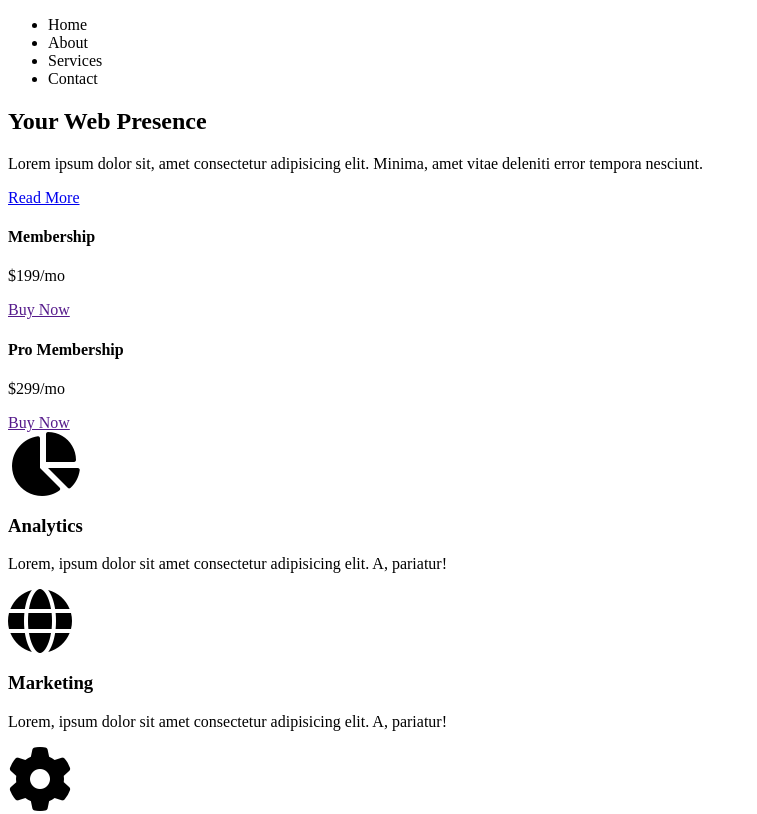
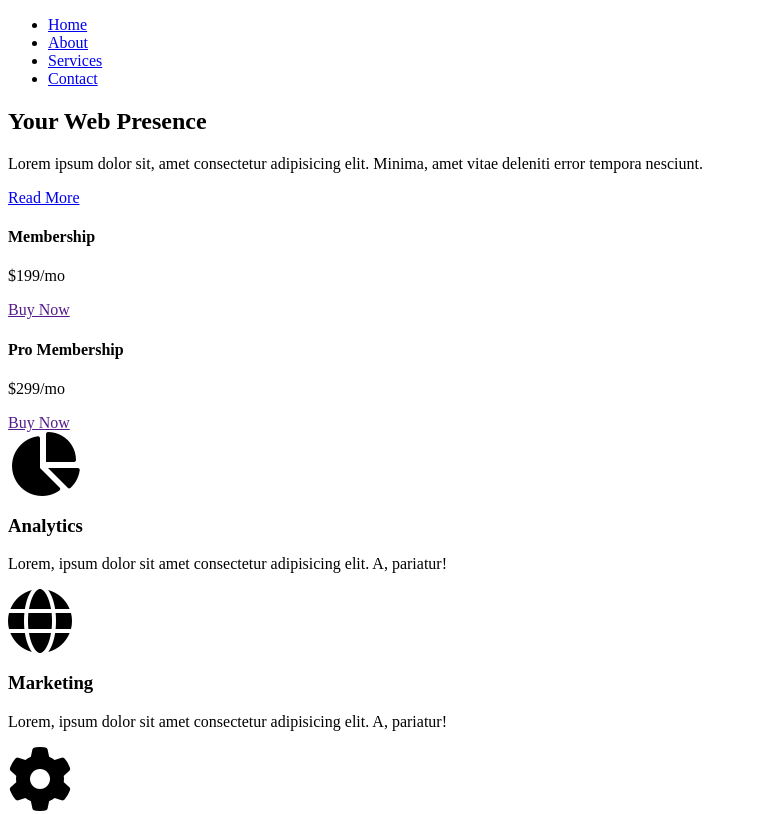
Before and after one commit to andrewliamc/Responsive-Grid, a plain HTML site: page index.html in a window 1280 px wide. Shown: the top 814 px of the page, without its empty margins (0-757 px from the left). Drawn offline with Linux system fonts and the light colour scheme.

Commit message:
Fix navbar links text to place in link tag.

```diff
--- a/index.html
+++ b/index.html
@@ -16,10 +16,10 @@
         <!-- NAVIGATION -->
         <nav class="main-nav">
             <ul>
-                <li><a href="#"></a>Home</li>
-                <li><a href="#"></a>About</li>
-                <li><a href="#"></a>Services</li>
-                <li><a href="#"></a>Contact</li>
+                <li><a href="#">Home</a></li>
+                <li><a href="#">About</a></li>
+                <li><a href="#">Services</a></li>
+                <li><a href="#">Contact</a></li>
             </ul>
         </nav>
 
```
